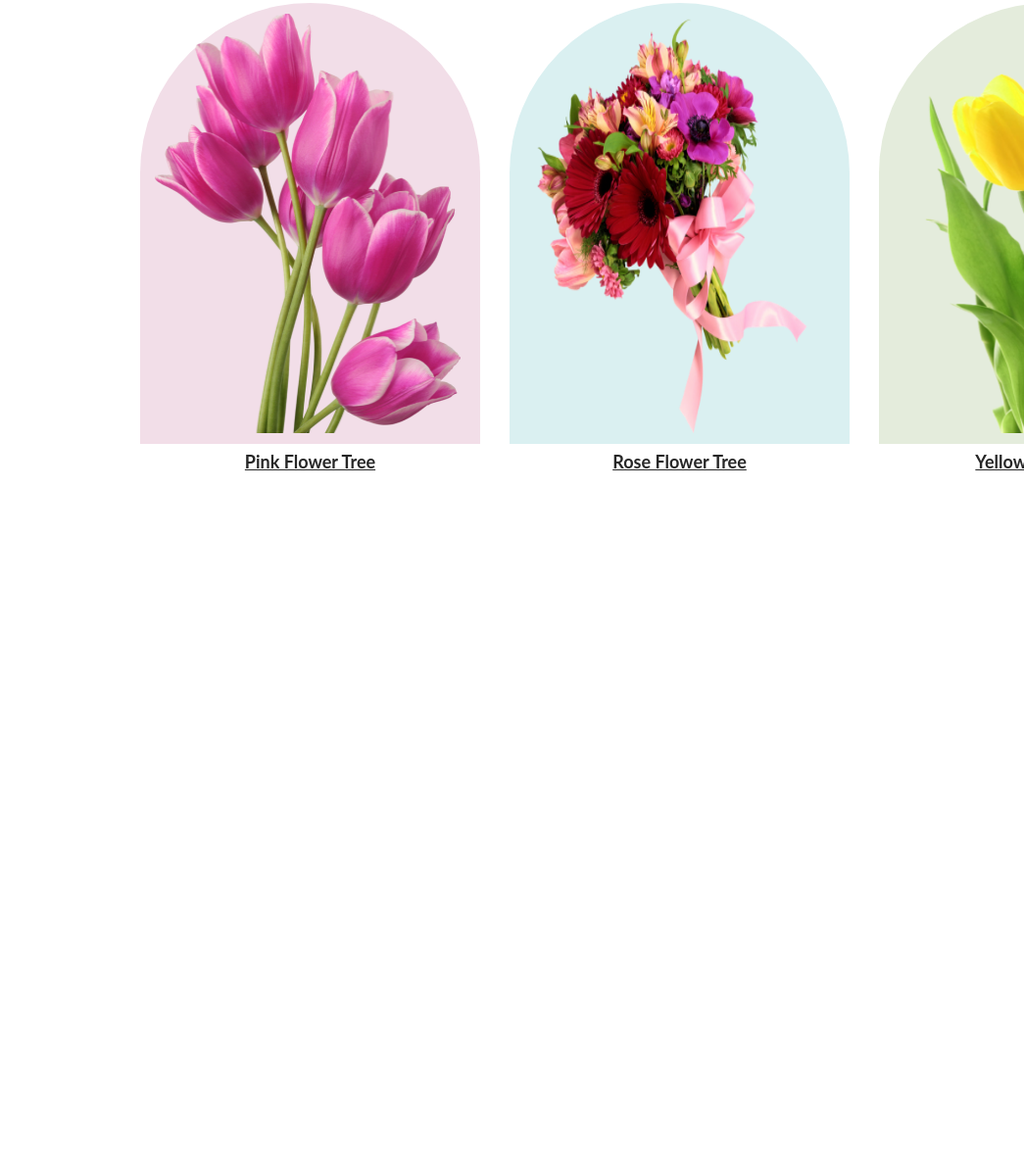
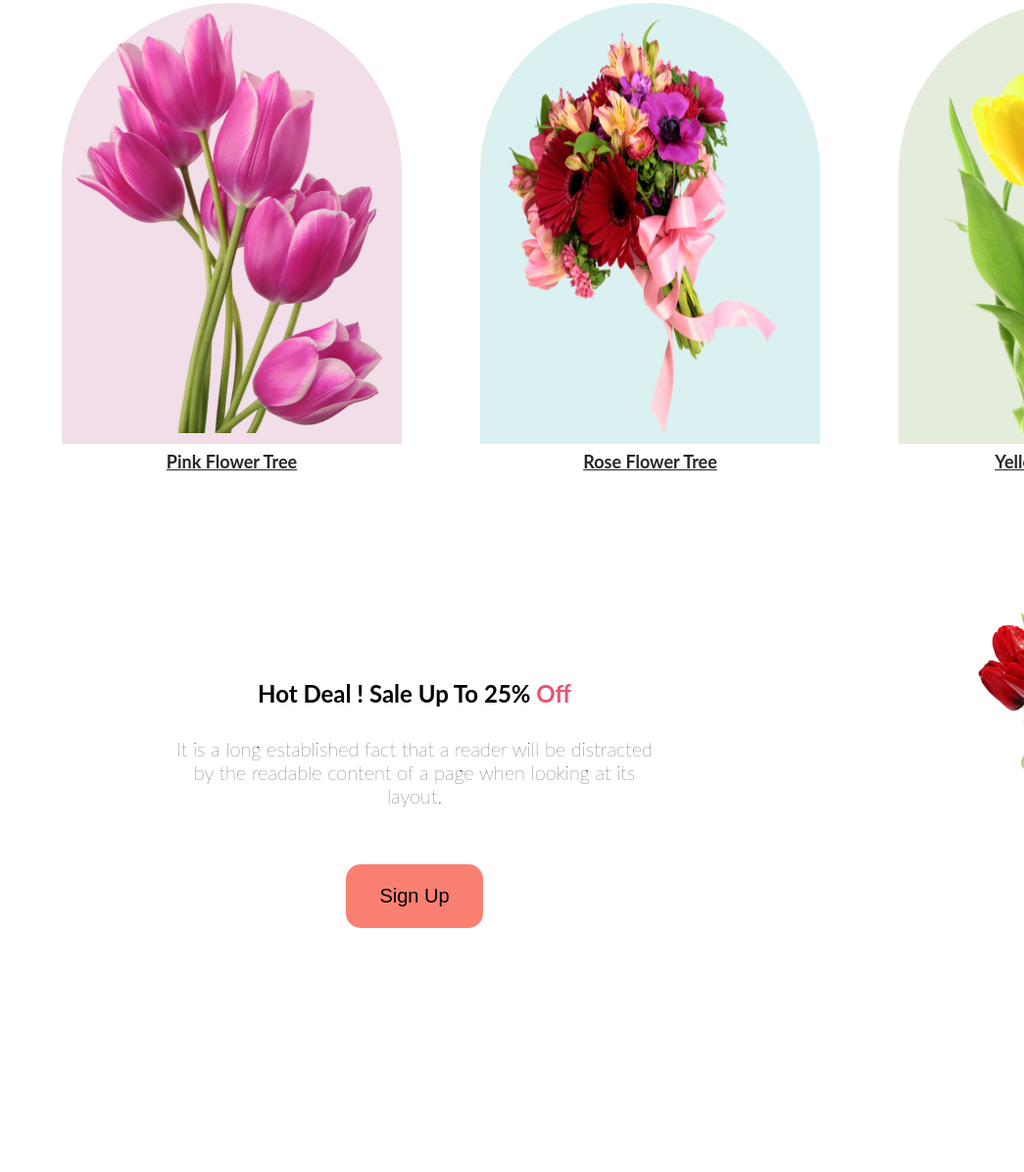
Before and after one commit to santorasu/Funpage, a plain HTML site: page index.html in a window 1280 px wide. Shown: the part 1002-2198 px from the top of the page at 98% size, without its empty margins (235-1280 px from the left). Before the commit the page ends 1484 px from the top, so only its background shows below. Drawn offline with Linux system fonts and the light colour scheme.

Commit message:
adding section two feature and css style

```diff
--- a/index.html
+++ b/index.html
@@ -59,5 +59,21 @@
             </div>
         </div>
     </section>
+    <section class="section-two">
+        <div class="sec-two">
+            <h2 class="title-two">
+                Hot Deal ! Sale Up To 25% <span style="color: #E55473;">Off</span>
+            </h2>
+            <p class="discrib two">
+                It is a long established fact that a reader will be distracted by the readable content of a page when looking at its layout.
+            </p>
+            <button class="btn btn-2">
+                Sign Up
+            </button>
+        </div>
+        <div class="img-two">
+            <img src="Asset/pngwing 8.png" alt="flower">
+        </div>
+    </section>
 </body>
 </html>
--- a/style.css
+++ b/style.css
@@ -64,8 +64,8 @@ body{
 .lower{
     display: flex;
     margin-right: 370px;
-    margin-left: 370px;
-    gap: 30px;
+    margin-left: 290px;
+    gap: 80px;
 }
 .contain-1{
     background-color: #F2DEE8;
@@ -104,3 +104,20 @@ body{
     text-decoration: dotted;
     cursor: pointer;
 }
+.section-two{
+    margin-top: 120px;
+    display: flex;
+    justify-content: space-between;
+    height: 620px;
+    width: 1520px;
+}
+.sec-two{
+    text-align: center;
+    margin-left: 400px;
+    margin-top: 100px;
+}
+.img-two{
+    height: 400px;
+    width: 300px;
+
+}
```
